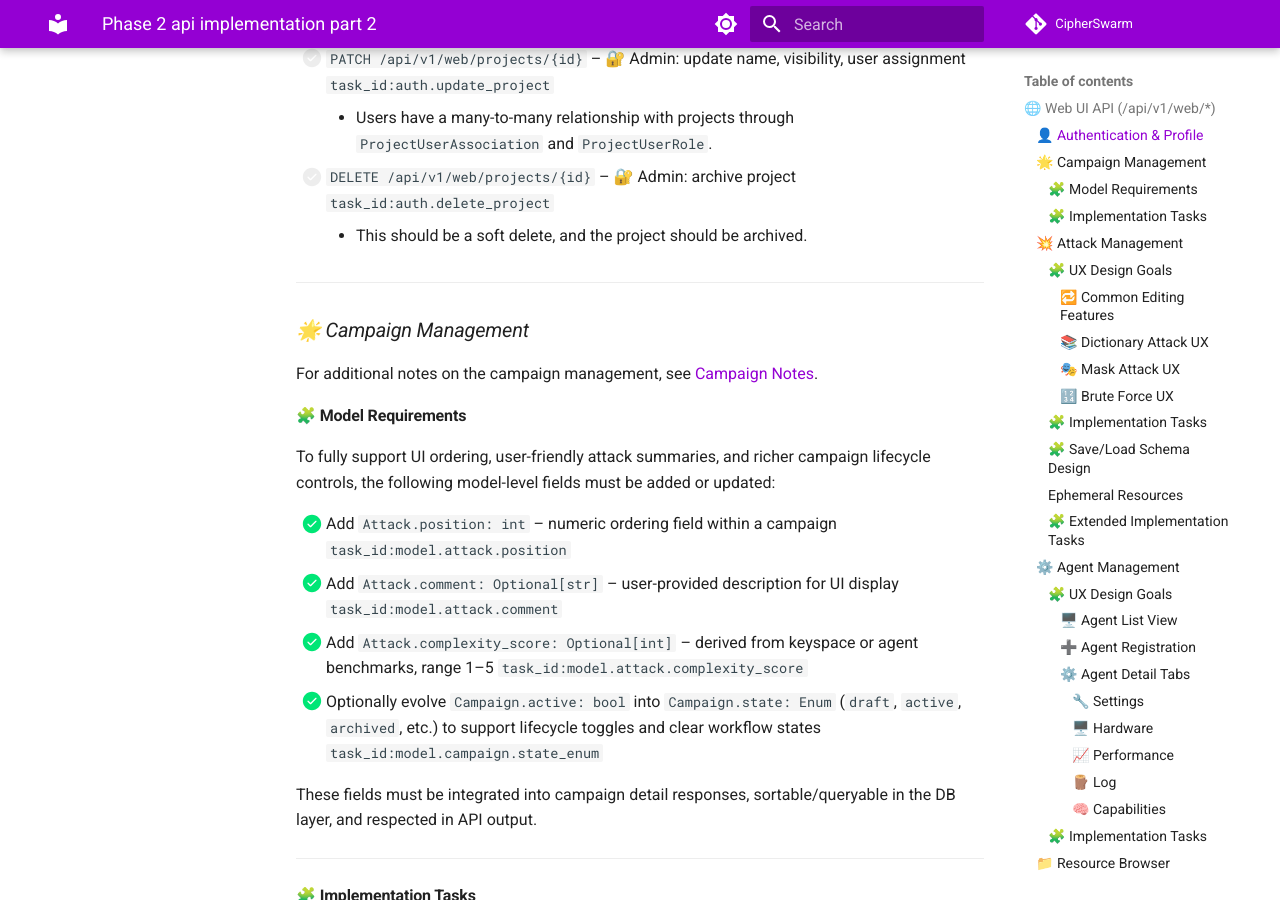
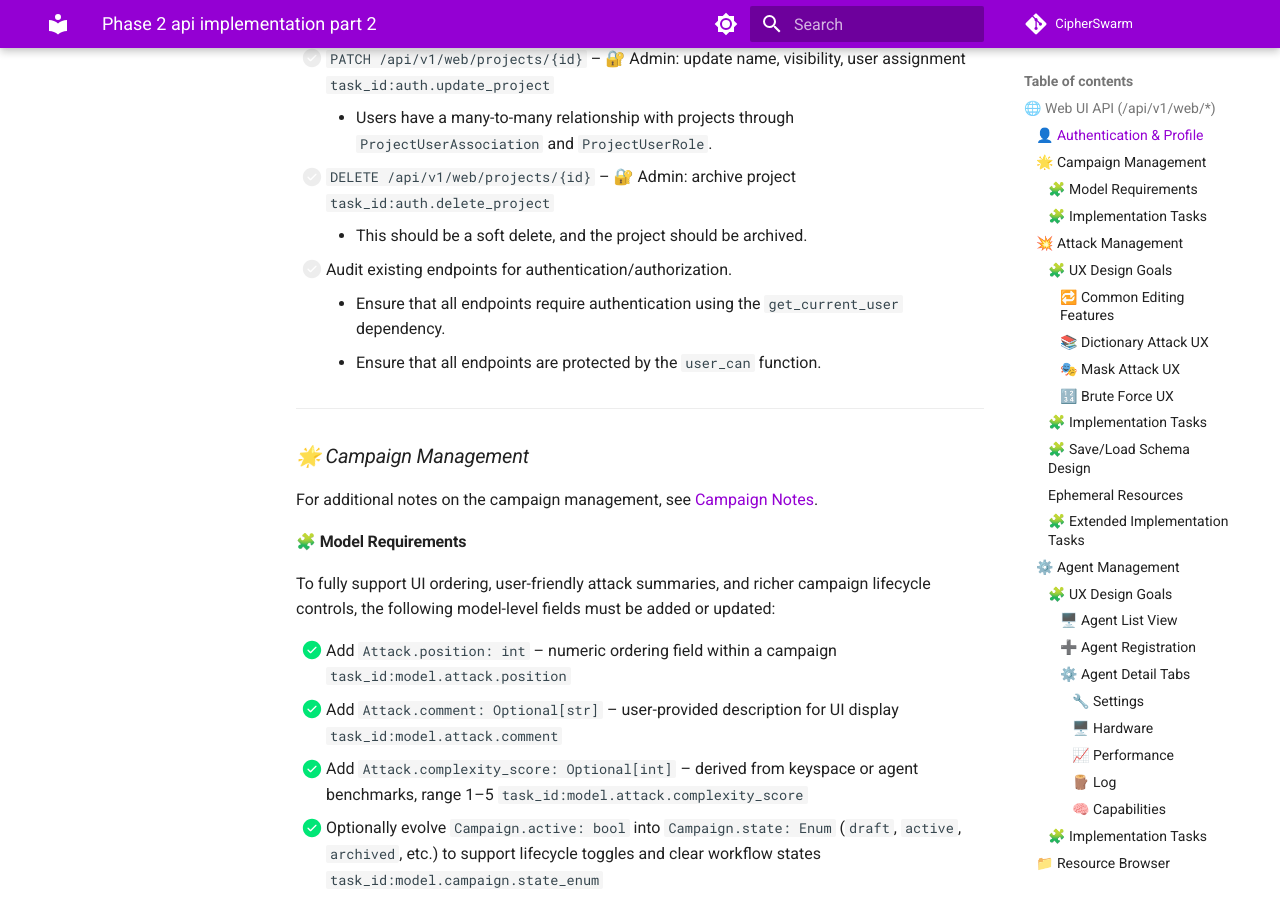
Before and after one commit to unclesp1d3r/CipherSwarm, an MkDocs documentation site: the page built from docs/v2_rewrite_implementation_plan/phase-2-api-implementation-parts/phase-2-api-implementation-part-2.md, in a window 1280 px wide and 900 px high, scrolled down 1772 px. Built offline with MkDocs 1.6.1 and Material for MkDocs 9.7.7, drawn with Linux system fonts in a browser that asks for light colours; comment, search, counter and statistics services are not loaded.

Commit message:
feat(docs): update Phase 2 API implementation plan for authentication and authorization
- Added tasks to audit existing endpoints for authentication and authorization, ensuring all require `get_current_user` and are protected by the `user_can` function.
- Clarified the soft delete behavior for the `DELETE /api/v1/web/projects/{id}` endpoint, specifying that projects should be archived.
- All changes validated with successful test runs.

Signed-off-by: Skirmish
Signed-off-by: UncleSp1d3r <unclespider@protonmail.com>

```diff
--- a/docs/v2_rewrite_implementation_plan/phase-2-api-implementation-parts/phase-2-api-implementation-part-2.md
+++ b/docs/v2_rewrite_implementation_plan/phase-2-api-implementation-parts/phase-2-api-implementation-part-2.md
@@ -47,7 +47,12 @@ _Includes endpoints for administrator management of users and project access rig
     -   Users have a many-to-many relationship with projects through `ProjectUserAssociation` and `ProjectUserRole`.
 
 -   [ ] `DELETE /api/v1/web/projects/{id}` – 🔐 Admin: archive project `task_id:auth.delete_project`
+
     -   This should be a soft delete, and the project should be archived.
+
+-   [ ] Audit existing endpoints for authentication/authorization.
+    -   Ensure that all endpoints require authentication using the `get_current_user` dependency.
+    -   Ensure that all endpoints are protected by the `user_can` function.
 
 ---
 
```
